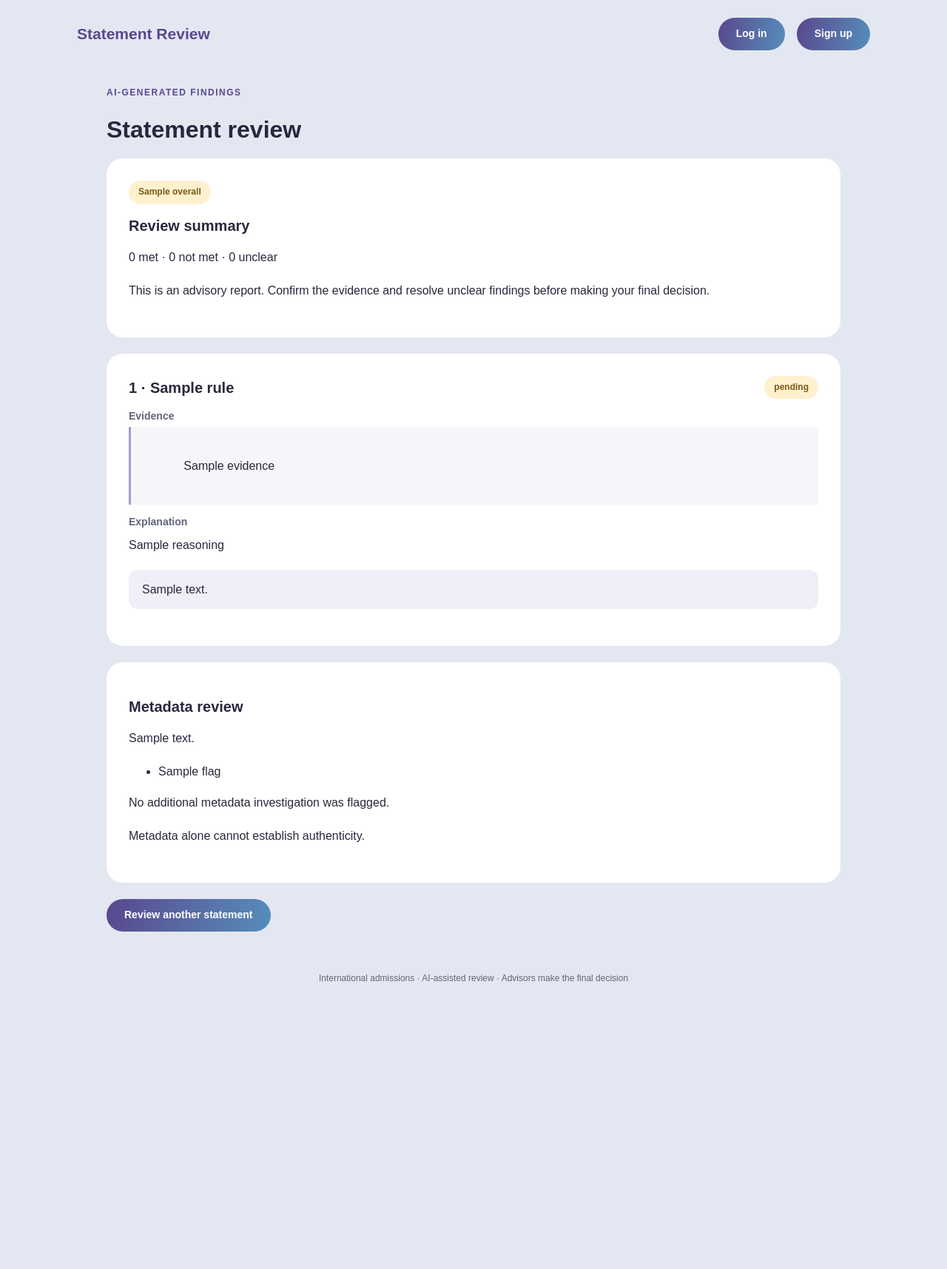
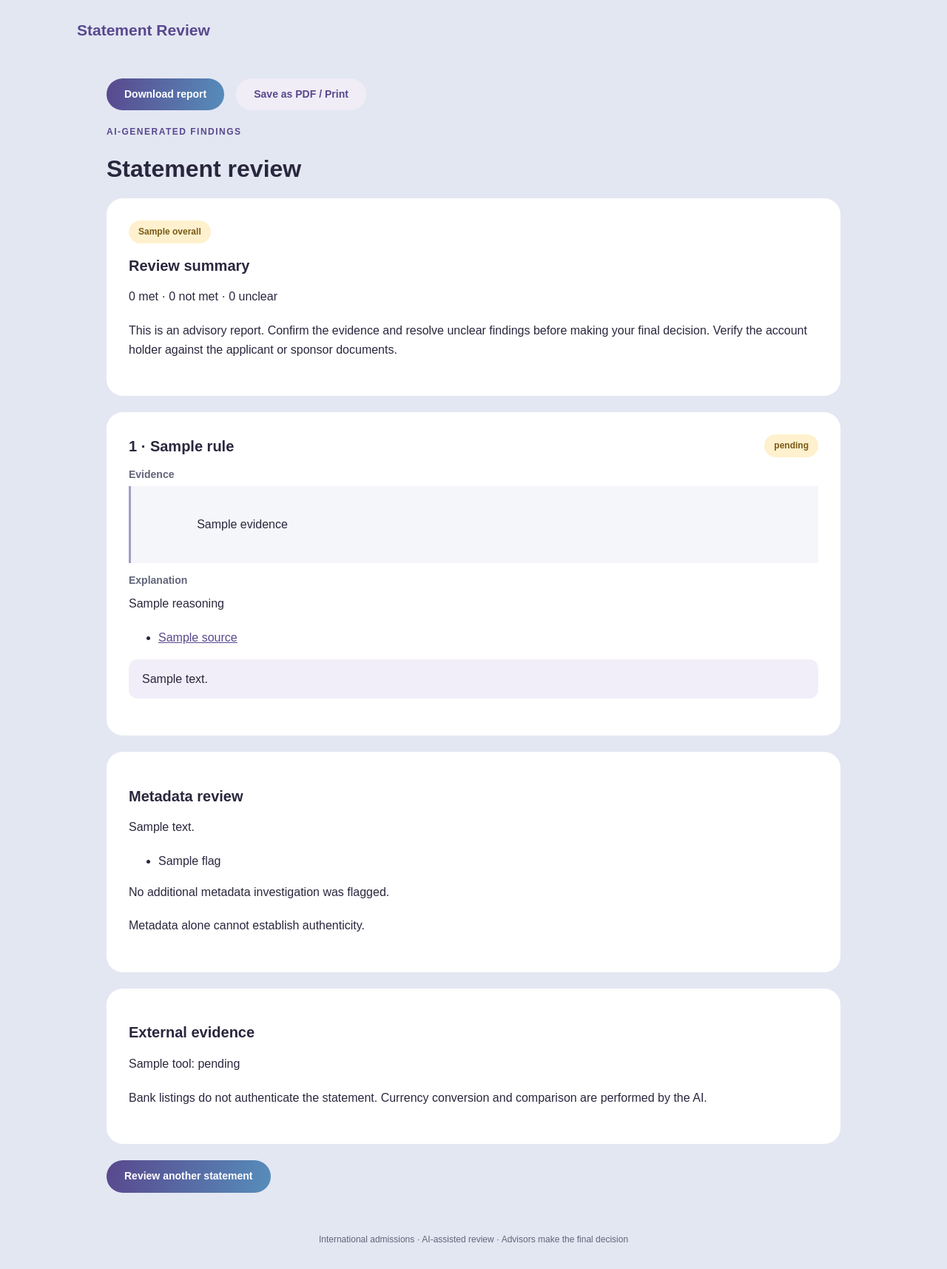
Before and after one commit to YosrSouf/bank-statement-verification, a Flask app: template frontend/templates/report.html in a window 1280 px wide. Shown: the whole page at 74% size. Before the commit the page ends 1326 px from the top, so only its background shows below. Run offline with Flask 3, Linux system fonts and the light colour scheme; the template is opened without the code that fills it: most values are stand-ins (such as "Sample title", 1, 10 or a date in 2020).

Commit message:
Frontend updates

```diff
--- /dev/null
+++ b/frontend/static/report.js
@@ -0,0 +1,97 @@
+const reportContent = document.querySelector("#report-content");
+const downloadReport = document.querySelector("#download-report");
+const printReport = document.querySelector("#print-report");
+
+if (reportContent && downloadReport) {
+    downloadReport.addEventListener("click", () => {
+        const html = `<!doctype html>
+<html lang="en">
+<head>
+<meta charset="utf-8">
+<title>Bank statement review</title>
+<style>
+body {
+    font: 16px/1.6 Arial, sans-serif;
+    max-width: 900px;
+    margin: 40px auto;
+    padding: 0 24px;
+    color: #29273d;
+}
+
+.card {
+    border: 1px solid #ddd;
+    border-radius: 12px;
+    padding: 20px;
+    margin: 20px 0;
+}
+
+.badge {
+    font-weight: bold;
+}
+
+.MET,
+.PASS {
+    color: #216444;
+}
+
+.NOT_MET,
+.FAIL {
+    color: #96324a;
+}
+
+blockquote {
+    white-space: pre-wrap;
+    overflow-wrap: anywhere;
+    border-left: 3px solid #aaa;
+    padding-left: 15px;
+}
+
+table {
+    border-collapse: collapse;
+    width: 100%;
+}
+
+td,
+th {
+    padding: 8px;
+    border: 1px solid #ddd;
+}
+
+@media print {
+    body {
+        margin: 0;
+    }
+
+    .card {
+        break-inside: avoid;
+    }
+}
+</style>
+</head>
+<body>${reportContent.innerHTML}</body>
+</html>`;
+
+        const blob = new Blob(
+            [html],
+            { type: "text/html;charset=utf-8" }
+        );
+
+        const url = URL.createObjectURL(blob);
+        const link = document.createElement("a");
+
+        link.href = url;
+        link.download = "bank-statement-report.html";
+
+        document.body.appendChild(link);
+        link.click();
+        link.remove();
+
+        setTimeout(() => URL.revokeObjectURL(url), 1000);
+    });
+}
+
+if (printReport) {
+    printReport.addEventListener("click", () => {
+        window.print();
+    });
+}
--- a/frontend/static/style.css
+++ b/frontend/static/style.css
@@ -297,3 +297,71 @@ footer {
         flex-direction: column;
     }
 }
+
+.processing-panel[hidden] {
+    display: none;
+}
+
+.processing-panel {
+    display: flex;
+    align-items: center;
+    gap: 18px;
+    padding: 22px;
+    margin-top: 20px;
+    border-radius: 16px;
+    background: #f1eef9;
+}
+
+.processing-panel p {
+    margin: 4px 0 0;
+}
+
+.report-spinner {
+    width: 36px;
+    height: 36px;
+    flex: 0 0 36px;
+    border: 4px solid #d8d0eb;
+    border-top-color: #59488e;
+    border-radius: 50%;
+    animation: report-spin 0.8s linear infinite;
+}
+
+.report-actions {
+    margin-bottom: 20px;
+}
+
+@keyframes report-spin {
+    to {
+        transform: rotate(360deg);
+    }
+}
+
+@media (prefers-reduced-motion: reduce) {
+    .report-spinner {
+        animation: none;
+    }
+}
+
+@media print {
+    header,
+    footer,
+    .report-actions,
+    main > a.button {
+        display: none !important;
+    }
+
+    body {
+        background: white;
+    }
+
+    main {
+        max-width: none;
+        margin: 0;
+        padding: 0;
+    }
+
+    .card {
+        border: 1px solid #ddd;
+        break-inside: avoid;
+    }
+}
--- a/frontend/templates/base.html
+++ b/frontend/templates/base.html
@@ -56,20 +56,6 @@
                     </button>
                 </form>
 
-            {% else %}
-                <a
-                    class="button"
-                    href="{{ url_for('login') }}"
-                >
-                    Log in
-                </a>
-
-                <a
-                    class="button"
-                    href="{{ url_for('signup') }}"
-                >
-                    Sign up
-                </a>
             {% endif %}
         </nav>
     </header>
--- a/frontend/templates/report.html
+++ b/frontend/templates/report.html
@@ -1,8 +1,22 @@
 {% extends "base.html" %}
 
 {% block content %}
+<div class="actions report-actions">
+    <button id="download-report" type="button">
+        Download report
+    </button>
+
+    <button
+        id="print-report"
+        type="button"
+        class="secondary"
+    >
+        Save as PDF / Print
+    </button>
+</div>
+
+<div id="report-content">
     <p class="eyebrow">AI-GENERATED FINDINGS</p>
-
     <h1>Statement review</h1>
 
     <section class="card">
@@ -31,8 +45,9 @@
 
         <p>
             This is an advisory report. Confirm the evidence
-        and resolve unclear findings before making
-        your final decision.
+            and resolve unclear findings before making your
+            final decision. Verify the account holder against
+            the applicant or sponsor documents.
         </p>
     </section>
 
@@ -55,8 +70,23 @@
             </blockquote>
 
             <h3>Explanation</h3>
+            <p>{{ finding.reasoning }}</p>
 
-        <p>{{ finding.reasoning }}</p>
+            {% if finding.sources %}
+                <ul>
+                    {% for source in finding.sources %}
+                        <li>
+                            <a
+                                href="{{ source }}"
+                                target="_blank"
+                                rel="noopener noreferrer"
+                            >
+                                {{ source }}
+                            </a>
+                        </li>
+                    {% endfor %}
+                </ul>
+            {% endif %}
 
             {% if finding.note %}
                 <p class="notice">
@@ -92,6 +122,68 @@
         </p>
     </section>
 
+    {% if report.tool_results %}
+        <section class="card">
+            <h2>External evidence</h2>
+
+            {% for call in report.tool_results %}
+                <p>
+                    {{ call.tool }}:
+                    {{ call.result.status }}
+                </p>
+
+                {% if call.tool == "search_bank" and call.result.candidates %}
+                    <ul>
+                        {% for bank in call.result.candidates %}
+                            <li>
+                                {{ bank.name }} — {{ bank.address }}
+                                <small>{{ bank.data_source }}</small>
+                            </li>
+                        {% endfor %}
+                    </ul>
+
+                    <p>
+                        Powered by
+                        <a href="https://www.geoapify.com/">
+                            Geoapify
+                        </a>.
+                        Map data ©
+                        <a href="https://www.openstreetmap.org/copyright">
+                            OpenStreetMap contributors
+                        </a>.
+                    </p>
+
+                {% elif call.tool == "get_exchange_rate" and call.result.status == "READY" %}
+                    <p>
+                        1 USD = {{ call.result.units_per_usd }}
+                        {{ call.result.currency }}.
+                        Rate date: {{ call.result.rate_date }}.
+                    </p>
+
+                    {% if call.result.source %}
+                        <p>
+                            <a href="https://www.exchangerate-api.com">
+                                Rates By Exchange Rate API
+                            </a>
+                        </p>
+                    {% endif %}
+                {% endif %}
+            {% endfor %}
+
+            <p>
+                Bank listings do not authenticate the statement.
+                Currency conversion and comparison are performed
+                by the AI.
+            </p>
+        </section>
+    {% endif %}
+</div>
+
+<script
+    defer
+    src="{{ url_for('static', filename='report.js') }}"
+></script>
+
 <a class="button" href="{{ url_for('review') }}">
     Review another statement
 </a>
```
Also changed, not shown: frontend/templates/review.html (+32 -8 lines), 1 other file. Lines whose indentation alone changed are shown as unchanged.
